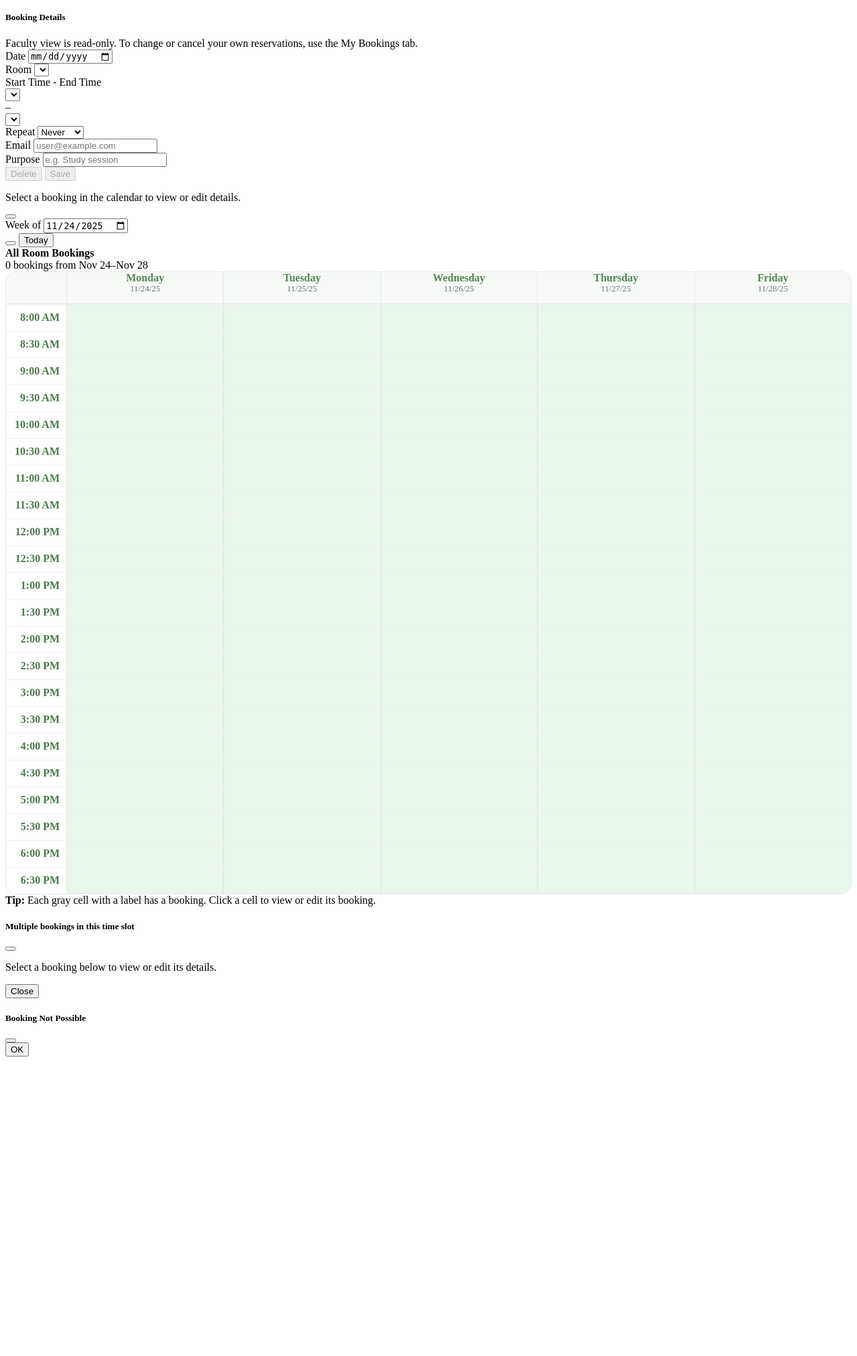
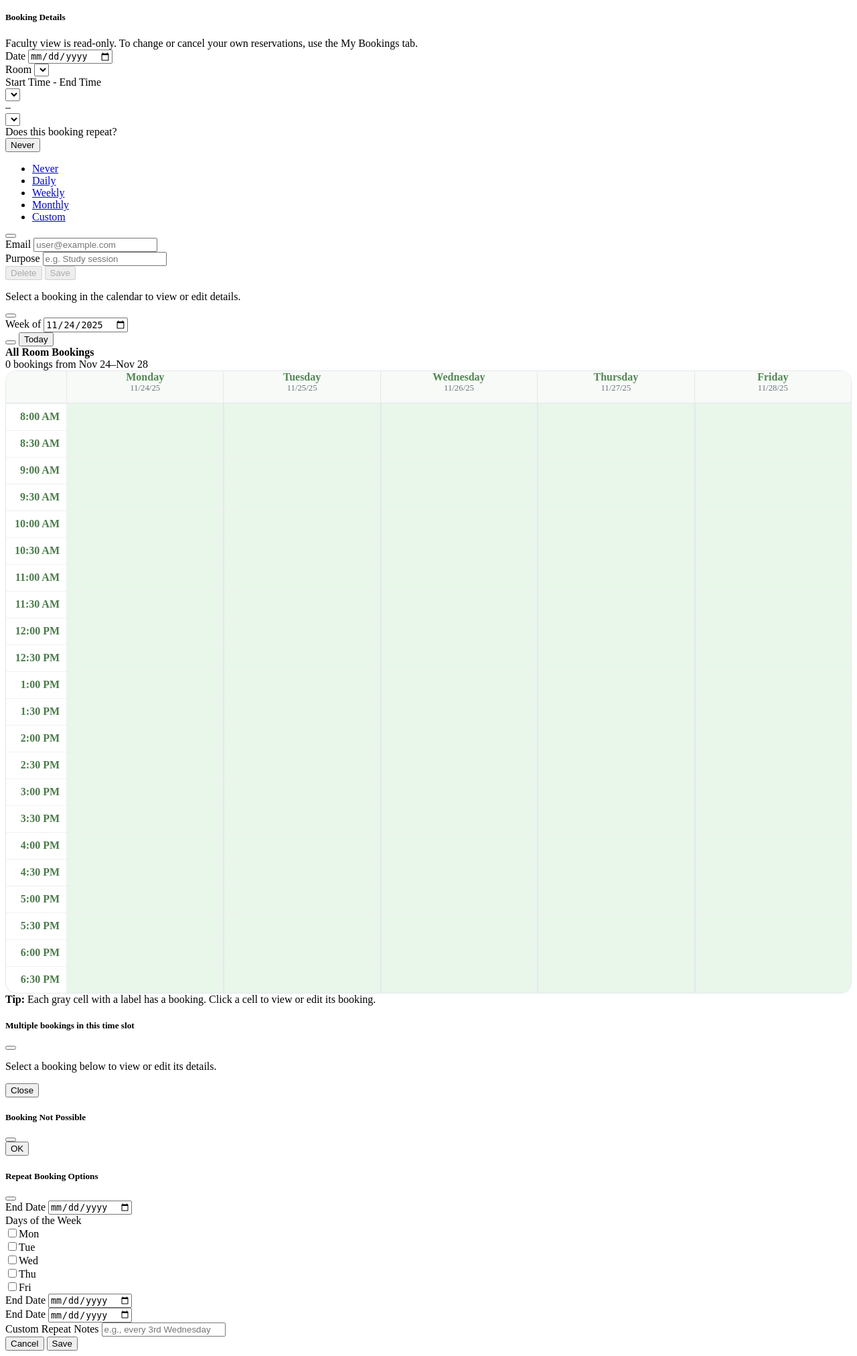
Before and after one commit to esme-nadeau/422-Price-Girls, a Python web app: template flask/templates/allbookings.html in a window 1280 px wide. Shown: the part 186-2210 px from the top of the page at 67% size. Before the commit the page ends 1763 px from the top, so only its background shows below. Run offline with Jinja, Linux system fonts and the light colour scheme; the template is opened without the code that fills it, so the values that code supplies are empty.

Commit message:
Fixed repeat booking functionality across all pages

```diff
--- a/flask/static/js/allbookings.js
+++ b/flask/static/js/allbookings.js
@@ -373,7 +373,8 @@
     const roomSelect   = root.querySelector('#allBookingRoomId');
     const startSel     = root.querySelector('#allBookingStartTime');
     const endSel       = root.querySelector('#allBookingEndTime');
-    const repeatSel    = root.querySelector('#allBookingRepeat');
+    const repeatDropdown = root.querySelector('#repeatDropdown');
+    const repeatNotesIcon = root.querySelector('#repeatNotesIcon');
     const emailInput   = root.querySelector('#allBookingEmail');
     const purposeInput = root.querySelector('#allBookingPurpose');
     const hint         = root.querySelector('#allBookingHint');
@@ -383,7 +384,11 @@
     if(roomSelect)   roomSelect.value = '';
     if(startSel)     startSel.value = '';
     if(endSel)       endSel.value = '';
-    if(repeatSel)    repeatSel.value = 'Never';
+    if(repeatDropdown) {
+      repeatDropdown.textContent = 'Never';
+      repeatDropdown.dataset.repeatType = 'Never';
+    }
+    if (repeatNotesIcon) repeatNotesIcon.classList.add('d-none');
     if(emailInput)   emailInput.value = '';
     if(purposeInput) purposeInput.value = '';
     if(hint) {
@@ -583,13 +588,28 @@
     const roomSelect = root.querySelector('#allBookingRoomId');
     const startSel = root.querySelector('#allBookingStartTime');
     const endSel = root.querySelector('#allBookingEndTime');
-    const repeatSel = root.querySelector('#allBookingRepeat');
+    const repeatDropdown = root.querySelector('#repeatDropdown');
+    const repeatNotesIcon = root.querySelector('#repeatNotesIcon');
     const emailInput = root.querySelector('#allBookingEmail');
     const purposeInput = root.querySelector('#allBookingPurpose');
 
     if(idInput) idInput.value = booking.id || '';
     if(dateInput && booking.date) dateInput.value = booking.date;
-    if(repeatSel) repeatSel.value = booking.repeat || 'Never';
+    if(repeatDropdown) {
+      const repeatVal = booking.repeat || 'Never';
+      repeatDropdown.textContent = repeatVal;
+      let type = 'Never';
+      if (repeatVal.startsWith('Daily')) type = 'Daily';
+      else if (repeatVal.startsWith('Weekly')) type = 'Weekly';
+      else if (repeatVal.startsWith('Monthly')) type = 'Monthly';
+      else if (repeatVal && repeatVal !== 'Never') type = 'Custom';
+      repeatDropdown.dataset.repeatType = type;
+      if (type !== 'Never' && repeatNotesIcon) {
+        repeatNotesIcon.classList.remove('d-none');
+      } else if (repeatNotesIcon) {
+        repeatNotesIcon.classList.add('d-none');
+      }
+    }
     if(emailInput) emailInput.value = booking.email || booking.userEmail || '';
     if(purposeInput) purposeInput.value = booking.purpose || '';
 
@@ -633,7 +653,7 @@
         const roomSelect = root.querySelector('#allBookingRoomId');
         const startSel = root.querySelector('#allBookingStartTime');
         const endSel = root.querySelector('#allBookingEndTime');
-        const repeatSel = root.querySelector('#allBookingRepeat');
+        const repeatDropdown = root.querySelector('#repeatDropdown');
         const emailInput = root.querySelector('#allBookingEmail');
         const purposeInput = root.querySelector('#allBookingPurpose');
 
@@ -672,10 +692,14 @@
 
         const timeRange = `${startSel.value} - ${endSel.value}`;
 
+        const repeatText = repeatDropdown
+          ? (repeatDropdown.textContent || 'Never').trim()
+          : 'Never';
+
         const payload = {
           date: dateVal,
           timeRange,
-          repeat: repeatSel ? repeatSel.value : 'Never',
+          repeat: repeatText,
           email: emailInput ? emailInput.value.trim() : '',
           purpose: purposeInput ? purposeInput.value.trim() : '',
           roomId
--- a/flask/static/js/bookings.js
+++ b/flask/static/js/bookings.js
@@ -100,7 +100,12 @@ window.initBookingButton = function(containerId) {
             const startTime = startTimeEl ? startTimeEl.textContent.trim() : '';
             const endTime = endTimeEl ? endTimeEl.textContent.trim() : '';
             const timeRange = `${startTime} - ${endTime}`;
-            const repeat = repeatEl ? repeatEl.textContent.trim() : '';
+            const repeatType = (repeatEl && repeatEl.dataset && repeatEl.dataset.repeatType)
+                ? repeatEl.dataset.repeatType
+                : 'Never';
+            const repeatLabel = repeatEl
+                ? (repeatEl.textContent.trim() || repeatType)
+                : repeatType;
             const nameEl = getElement('name');
             const name = nameEl ? nameEl.value.trim() : '';
             const email = emailEl ? emailEl.value.trim() : '';
@@ -254,20 +259,122 @@ window.initBookingButton = function(containerId) {
                 return; // stop submission
             }
 
-            // Prepare booking data
-            const bookingData = {
+            // Expand the requested booking into one or more dates based on repeat settings
+            function parseISODate(str) {
+                if (!str) return null;
+                const parts = str.split('-');
+                if (parts.length !== 3) return null;
+                const y = parseInt(parts[0], 10);
+                const m = parseInt(parts[1], 10) - 1;
+                const d = parseInt(parts[2], 10);
+                if (Number.isNaN(y) || Number.isNaN(m) || Number.isNaN(d)) return null;
+                return new Date(y, m, d);
+            }
+
+            function toISODate(d) {
+                const y = d.getFullYear();
+                const m = String(d.getMonth() + 1).padStart(2, '0');
+                const day = String(d.getDate()).padStart(2, '0');
+                return `${y}-${m}-${day}`;
+            }
+
+            function buildOccurrenceDates() {
+                const baseDate = parseISODate(date);
+                if (!baseDate) return [date];
+
+                // If no repeat or unsupported type, just return the base date
+                if (!repeatType || repeatType === 'Never') {
+                    return [date];
+                }
+
+                const dates = [];
+                const seen = new Set();
+
+                function addDate(d) {
+                    const iso = toISODate(d);
+                    if (!seen.has(iso)) {
+                        seen.add(iso);
+                        dates.push(iso);
+                    }
+                }
+
+                if (repeatType === 'Daily') {
+                    const endStr = document.getElementById('dailyEndDate')?.value;
+                    const endDate = parseISODate(endStr);
+                    if (!endDate || endDate < baseDate) {
+                        return [date];
+                    }
+                    const cur = new Date(baseDate);
+                    while (cur <= endDate) {
+                        addDate(cur);
+                        cur.setDate(cur.getDate() + 1);
+                    }
+                    return dates;
+                }
+
+                if (repeatType === 'Weekly') {
+                    const endStr = document.getElementById('weeklyEndDate')?.value;
+                    const endDate = parseISODate(endStr);
+                    const dayIds = ['Mon','Tue','Wed','Thu','Fri'];
+                    const jsDayFor = { Mon:1, Tue:2, Wed:3, Thu:4, Fri:5 };
+                    const selectedCodes = dayIds.filter(code => {
+                        const cb = document.getElementById('day' + code);
+                        return cb && cb.checked;
+                    });
+                    if (!endDate || endDate < baseDate || selectedCodes.length === 0) {
+                        return [date];
+                    }
+                    const selectedJsDays = selectedCodes.map(code => jsDayFor[code]);
+                    const cur = new Date(baseDate);
+                    while (cur <= endDate) {
+                        if (selectedJsDays.includes(cur.getDay())) {
+                            addDate(cur);
+                        }
+                        cur.setDate(cur.getDate() + 1);
+                    }
+                    return dates.length ? dates : [date];
+                }
+
+                if (repeatType === 'Monthly') {
+                    const endStr = document.getElementById('monthlyEndDate')?.value;
+                    const endDate = parseISODate(endStr);
+                    if (!endDate || endDate < baseDate) {
+                        return [date];
+                    }
+                    const cur = new Date(baseDate);
+                    while (cur <= endDate) {
+                        addDate(cur);
+                        cur.setMonth(cur.getMonth() + 1);
+                    }
+                    return dates;
+                }
+
+                // Custom and other types: just single booking for now
+                return [date];
+            }
+
+            const occurrenceDates = buildOccurrenceDates();
+
+            // Prepare base booking data (date is filled per occurrence)
+            const baseBookingData = {
                 room: room,
-                date: date,
                 timeRange: timeRange,
-                repeat: repeat,
+                repeat: repeatLabel,
                 name: name, // will be stored as userId on the server
                 email: email,
                 purpose: purpose
             };
 
+            console.log('Repeat type:', repeatType, 'occurrence dates:', occurrenceDates);
+
+            try {
+                const created = [];
+                const failures = [];
+
+                for (const dateISO of occurrenceDates) {
+                    const bookingData = { ...baseBookingData, date: dateISO };
                     console.log('Sending booking data:', bookingData);
 
-            try {
                     const response = await fetch('/api/bookings', {
                         method: 'POST',
                         headers: {
@@ -276,19 +383,34 @@ window.initBookingButton = function(containerId) {
                         body: JSON.stringify(bookingData)
                     });
 
-                console.log('Response status:', response.status);
-
                     const result = await response.json();
-                console.log('Response data:', result);
+                    console.log('Response for', dateISO, ':', response.status, result);
 
                     if (response.ok && result.success) {
+                        created.push({ id: result.id, date: dateISO });
+                    } else {
+                        failures.push({
+                            date: dateISO,
+                            status: response.status,
+                            error: result.error || 'Failed to book room.'
+                        });
+                    }
+                }
+
+                if (created.length > 0) {
+                    if (created.length === 1) {
                         alert('Room booked successfully!');
-                    // Send confirmation email automatically
+                    } else {
+                        alert(`Room booked successfully on ${created.length} date(s).`);
+                    }
+
+                    // Send confirmation email for the first created booking only
+                    const first = created[0];
                     try {
                         const emailResp = await fetch('/api/send-booking-confirmation', {
                             method: 'POST',
                             headers: { 'Content-Type': 'application/json' },
-                            body: JSON.stringify({ bookingId: result.id })
+                            body: JSON.stringify({ bookingId: first.id })
                         });
                         const emailResult = await emailResp.json();
                         if (emailResp.ok && emailResult.ok) {
@@ -299,6 +421,7 @@ window.initBookingButton = function(containerId) {
                     } catch (emailError) {
                         console.error('Email send error:', emailError);
                     }
+
                     // Refresh map bookings to update room colors
                     if (typeof window.refreshMapBookings === 'function') {
                         window.refreshMapBookings();
@@ -307,21 +430,29 @@ window.initBookingButton = function(containerId) {
                     if (typeof window.refreshCalendarBookings === 'function') {
                         window.refreshCalendarBookings();
                     }
-                    // Clear form
+                    // Clear form fields that should be reset
                     const emailInput = getElement('email');
                     const purposeInput = getElement('purpose');
                     if (emailInput) emailInput.value = '';
                     if (purposeInput) purposeInput.value = '';
-                } else {
-                    // Handle different error types
-                    const errorMsg = result.error || 'Failed to book room. Please try again.';
-                    console.error('Booking failed:', errorMsg);
+                }
 
-                    // Special handling for overlap conflicts (409)
-                    if (response.status === 409) {
-                        alert('Booking Conflict:\n\n' + errorMsg + '\n\nPlease select a different time slot.');
-                    } else {
-                        alert('Error: ' + errorMsg);
+                if (failures.length > 0) {
+                    const conflictFailures = failures.filter(f => f.status === 409);
+                    const otherFailures = failures.filter(f => f.status !== 409);
+
+                    let msg = '';
+                    if (conflictFailures.length) {
+                        msg += 'Some repeated dates could not be booked due to conflicts:\n' +
+                               conflictFailures.map(f => `  - ${f.date}: ${f.error}`).join('\n') +
+                               '\n\n';
+                    }
+                    if (otherFailures.length) {
+                        msg += 'Some repeated dates failed to book:\n' +
+                               otherFailures.map(f => `  - ${f.date}: ${f.error}`).join('\n');
+                    }
+                    if (msg) {
+                        alert(msg);
                     }
                 }
             } catch (error) {
--- a/flask/static/js/repeat.js
+++ b/flask/static/js/repeat.js
@@ -1,26 +1,64 @@
 // static/js/repeat.js
 
-// Function to open modal with given type
-window.openRepeatModal = function(type) {
-  const repeatDropdown = document.getElementById('repeatDropdown');
-  if (!repeatDropdown) return;
+// Track which booking widget (Map or Calendar) opened the repeat modal
+let currentRepeatContext = null; // { dropdownEl, notesIconEl }
+
+function getRepeatContextFromEvent(ev) {
+  const trigger = ev && (ev.currentTarget || ev.target);
+  let container = null;
+
+  if (trigger) {
+    container = trigger.closest('.tab-pane') ||
+                trigger.closest('.booking-widget') ||
+                trigger.closest('#mapContainer') ||
+                trigger.closest('.calendar-page') ||
+                document;
+  } else {
+    container = document.querySelector('.tab-pane.show.active') ||
+                document.getElementById('mapContainer') ||
+                document.querySelector('.calendar-page') ||
+                document;
+  }
+
+  const repeatDropdown = container.querySelector('#repeatDropdown') ||
+                         document.getElementById('repeatDropdown');
+  const notesIcon = container.querySelector('#repeatNotesIcon') ||
+                    document.getElementById('repeatNotesIcon');
+
+  if (!repeatDropdown) return null;
+  return { dropdownEl: repeatDropdown, notesIconEl: notesIcon };
+}
+
+// Function to open modal with given type (Daily/Weekly/Monthly/Custom)
+// ev should be the click event from the dropdown item or pencil icon
+window.openRepeatModal = function(type, ev) {
+  const ctx = getRepeatContextFromEvent(ev) || currentRepeatContext;
+  if (!ctx || !ctx.dropdownEl) return;
+
+  const repeatDropdown = ctx.dropdownEl;
+  const notesIcon = ctx.notesIconEl || document.getElementById('repeatNotesIcon');
+  currentRepeatContext = { dropdownEl: repeatDropdown, notesIconEl: notesIcon };
+
+  // Determine type if not explicitly provided (e.g., edit icon)
+  if (!type) {
+    type = repeatDropdown.dataset.repeatType || 'Never';
+  }
 
   // Hide all option sections
   document.querySelectorAll('.repeat-option').forEach(el => el.classList.add('d-none'));
 
   // Show the chosen type
-  if(type === 'Daily') document.getElementById('dailyOptions').classList.remove('d-none');
-  if(type === 'Weekly') document.getElementById('weeklyOptions').classList.remove('d-none');
-  if(type === 'Monthly') document.getElementById('monthlyOptions').classList.remove('d-none');
-  if(type === 'Custom') document.getElementById('customOptions').classList.remove('d-none');
+  if (type === 'Daily') document.getElementById('dailyOptions')?.classList.remove('d-none');
+  if (type === 'Weekly') document.getElementById('weeklyOptions')?.classList.remove('d-none');
+  if (type === 'Monthly') document.getElementById('monthlyOptions')?.classList.remove('d-none');
+  if (type === 'Custom') document.getElementById('customOptions')?.classList.remove('d-none');
 
   // Store type in dataset so we can read it later
   repeatDropdown.dataset.repeatType = type;
 
-  // Show modal
+  // Show modal (use the first repeatModal in the DOM as a shared modal)
   const modalEl = document.getElementById('repeatModal');
   if (modalEl) {
-    // Move modal to body if it's not already there
     if (modalEl.parentElement !== document.body) {
       document.body.appendChild(modalEl);
     }
@@ -33,6 +71,18 @@ window.openRepeatModal = function(type) {
   }
 };
 
+// Helper: set repeat to Never for the appropriate widget (no modal)
+window.setRepeatToNever = function(ev) {
+  const ctx = getRepeatContextFromEvent(ev) || currentRepeatContext;
+  if (!ctx || !ctx.dropdownEl) return;
+  const repeatDropdown = ctx.dropdownEl;
+  const notesIcon = ctx.notesIconEl || document.getElementById('repeatNotesIcon');
+
+  repeatDropdown.textContent = 'Never';
+  repeatDropdown.dataset.repeatType = 'Never';
+  if (notesIcon) notesIcon.classList.add('d-none');
+};
+
 // Initialize save button listener
 function initSaveButton() {
   const saveBtn = document.getElementById('saveRepeatOptions');
@@ -41,8 +91,11 @@ function initSaveButton() {
   saveBtn.dataset.listenerAdded = 'true';
 
   saveBtn.addEventListener('click', function() {
-    const repeatDropdown = document.getElementById('repeatDropdown');
-    const notesIcon = document.getElementById('repeatNotesIcon');
+    const ctx = currentRepeatContext || getRepeatContextFromEvent();
+    const repeatDropdown = ctx && ctx.dropdownEl ? ctx.dropdownEl : document.getElementById('repeatDropdown');
+    const notesIcon = ctx && ctx.notesIconEl ? ctx.notesIconEl : document.getElementById('repeatNotesIcon');
+    if (!repeatDropdown) return;
+
     const type = repeatDropdown.dataset.repeatType || 'Never';
     let label = type;
 
@@ -51,8 +104,10 @@ function initSaveButton() {
       if(endDate) label += ` until ${endDate}`;
     } else if(type === 'Weekly') {
       const days = [];
-      ['Mon','Tue','Wed','Thu','Fri','Sat','Sun'].forEach(d => {
-        if(document.getElementById('day'+d).checked) days.push(d);
+      // Only weekdays are available; also guard against missing elements
+      ['Mon','Tue','Wed','Thu','Fri'].forEach(d => {
+        const cb = document.getElementById('day' + d);
+        if (cb && cb.checked) days.push(d);
       });
       const endDate = document.getElementById('weeklyEndDate').value;
       label += ` on ${days.join(', ')}${endDate ? ' until ' + endDate : ''}`;
--- a/flask/templates/allbookings.html
+++ b/flask/templates/allbookings.html
@@ -68,13 +68,28 @@
               </div>
             </div>
 
+            <!-- Repeat Dropdown (matches Map/Calendar style) -->
             <div class="mb-3">
-              <label for="allBookingRepeat" class="form-label">Repeat</label>
-              <select id="allBookingRepeat" class="form-select">
-                <option value="Never">Never</option>
-                <option value="Weekly">Weekly</option>
-                <option value="Monthly">Monthly</option>
-              </select>
+              <label class="form-label mb-1">Does this booking repeat?</label>
+              <div class="dropdown mb-1">
+                <button class="btn btn-outline-secondary dropdown-toggle w-100" type="button"
+                        id="repeatDropdown" data-bs-toggle="dropdown" aria-expanded="false">
+                  Never
+                </button>
+                <ul class="dropdown-menu w-100">
+                  <li><a class="dropdown-item" href="#" onclick="setRepeatToNever(event)">Never</a></li>
+                  <li><a class="dropdown-item" href="#" onclick="openRepeatModal('Daily', event)">Daily</a></li>
+                  <li><a class="dropdown-item" href="#" onclick="openRepeatModal('Weekly', event)">Weekly</a></li>
+                  <li><a class="dropdown-item" href="#" onclick="openRepeatModal('Monthly', event)">Monthly</a></li>
+                  <li><a class="dropdown-item" href="#" onclick="openRepeatModal('Custom', event)">Custom</a></li>
+                </ul>
+              </div>
+              <div class="text-end">
+                <button id="repeatNotesIcon" class="btn btn-outline-secondary btn-sm d-none" type="button"
+                        title="View repeat details" onclick="openRepeatModal(null, event)">
+                  <i class="bi bi-pencil-square"></i>
+                </button>
+              </div>
             </div>
 
             <div class="mb-3">
@@ -168,12 +183,55 @@
   </div>
 </div>
 
+<!-- Repeat Options Modal (shared, matches Map/Calendar) -->
+<div class="modal fade" id="repeatModal" tabindex="-1" aria-labelledby="repeatModalLabel" aria-hidden="true">
+  <div class="modal-dialog">
+    <div class="modal-content">
+      <div class="modal-header">
+        <h5 class="modal-title" id="repeatModalLabel">Repeat Booking Options</h5>
+        <button type="button" class="btn-close" data-bs-dismiss="modal" aria-label="Close"></button>
+      </div>
+      <div class="modal-body">
+        <div id="dailyOptions" class="repeat-option d-none">
+          <label for="dailyEndDate" class="form-label">End Date</label>
+          <input type="date" id="dailyEndDate" class="form-control">
+        </div>
+        <div id="weeklyOptions" class="repeat-option d-none">
+          <label class="form-label text-center w-100">Days of the Week</label>
+          <div class="d-flex flex-wrap gap-2 mb-2 justify-content-center">
+            <div class="form-check"><input class="form-check-input" type="checkbox" value="Mon" id="dayMon"><label class="form-check-label" for="dayMon">Mon</label></div>
+            <div class="form-check"><input class="form-check-input" type="checkbox" value="Tue" id="dayTue"><label class="form-check-label" for="dayTue">Tue</label></div>
+            <div class="form-check"><input class="form-check-input" type="checkbox" value="Wed" id="dayWed"><label class="form-check-label" for="dayWed">Wed</label></div>
+            <div class="form-check"><input class="form-check-input" type="checkbox" value="Thu" id="dayThu"><label class="form-check-label" for="dayThu">Thu</label></div>
+            <div class="form-check"><input class="form-check-input" type="checkbox" value="Fri" id="dayFri"><label class="form-check-label" for="dayFri">Fri</label></div>
+          </div>
+          <label for="weeklyEndDate" class="form-label w-100 mt-2">End Date</label>
+          <input type="date" id="weeklyEndDate" class="form-control">
+        </div>
+        <div id="monthlyOptions" class="repeat-option d-none">
+          <label for="monthlyEndDate" class="form-label">End Date</label>
+          <input type="date" id="monthlyEndDate" class="form-control">
+        </div>
+        <div id="customOptions" class="repeat-option d-none">
+          <label for="customText" class="form-label">Custom Repeat Notes</label>
+          <input type="text" id="customText" class="form-control" placeholder="e.g., every 3rd Wednesday">
+        </div>
+      </div>
+      <div class="modal-footer">
+        <button type="button" class="btn btn-secondary" data-bs-dismiss="modal">Cancel</button>
+        <button type="button" class="btn btn-green" id="saveRepeatOptions">Save</button>
+      </div>
+    </div>
+  </div>
+</div>
+
 <!-- Scripts for All Bookings page -->
 <script>
   // Expose the authenticated user's role (admin, faculty, student) and login status to JS.
   window.currentUserRole = "{{ user_role or 'student' }}";
   window.isLoggedIn = {{ 'true' if is_logged_in else 'false' }};
 </script>
+<script src="{{ url_for('static', filename='js/repeat.js') }}"></script>
 <script src="{{ url_for('static', filename='js/allbookings.js') }}"></script>
 <script src="{{ url_for('static', filename='js/bookings.js') }}"></script>
 <script src="{{ url_for('static', filename='js/session-debug.js') }}"></script>
```
Also changed, not shown: flask/static/js/calendar.js (+9 -0 lines), flask/templates/calendar.html (+8 -9 lines), flask/templates/map.html (+6 -14 lines). Lines whose indentation alone changed are shown as unchanged.
